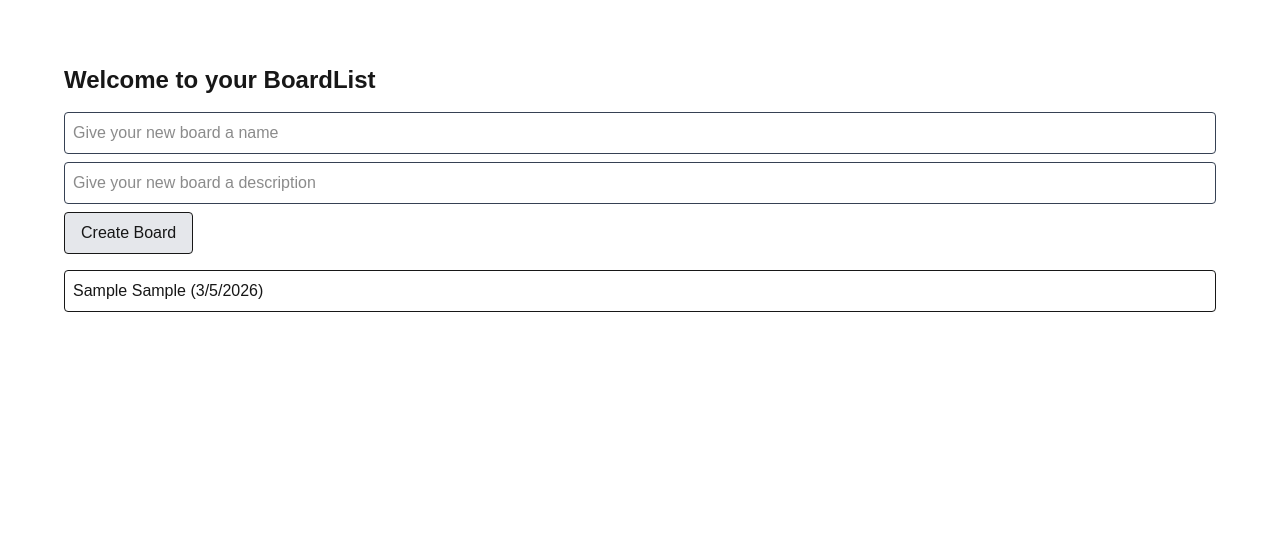
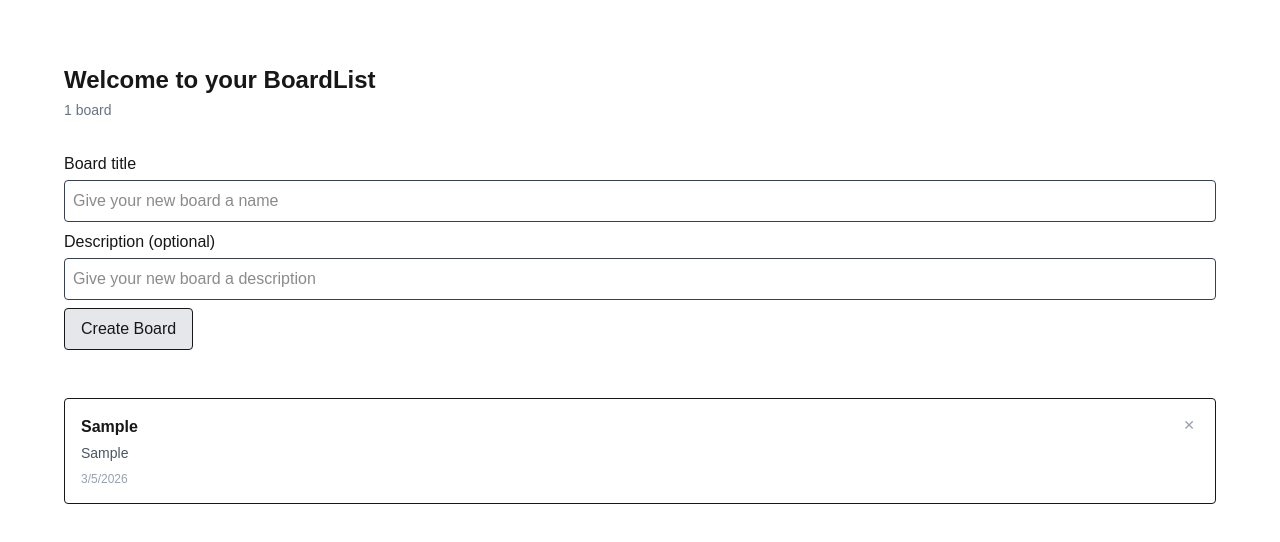
Before and after one commit to subjectiverealityy/talenvo-week-1, a Next.js app: page / in a window 1280 px wide. Both pictures are taken after typing "Sample", "Sample" into the empty fields and a click on the button "Create Board". Shown: the top 542 px of the page. Built offline with nearby package versions, Linux system fonts and the light colour scheme.

Commit message:
feat(BoardList): add routing, callback and delete functionality

```diff
--- a/src/app/page.tsx
+++ b/src/app/page.tsx
@@ -1,61 +1,155 @@
 "use client";
 
-import { useState } from "react";
+import { useState, useCallback, memo } from "react";
+import { useRouter } from "next/navigation";
 import { useWorkspaceContext } from "./store/workspaceStore";
-import BoardInputField from "@/components/BoardInputField";
+import type { Board } from "./store/workspaceStore";
+import BoardInputField from "../components/BoardInputField";
+
+type BoardCardProps = {
+  board: Board;
+  onOpen: (id: string) => void;
+  onDelete: (id: string) => void;
+};
+
+const BoardCard = memo(function BoardCard({
+  board,
+  onOpen,
+  onDelete,
+}: BoardCardProps) {
+  function handleDelete(e: React.MouseEvent) {
+    e.stopPropagation();
+    onDelete(board.id);
+  }
+
+  return (
+    <li>
+      <article
+        onClick={() => onOpen(board.id)}
+        tabIndex={0}
+        role="button"
+        aria-label={`Open board: ${board.title}`}
+        onKeyDown={(e) => {
+          if (e.key === "Enter" || e.key === " ") {
+            e.preventDefault();
+            onOpen(board.id);
+          }
+        }}
+        className="border p-4 mb-2 rounded cursor-pointer hover:bg-gray-50"
+      >
+        <div className="flex items-start justify-between gap-2">
+          <h2 className="font-semibold">{board.title}</h2>
+          <button
+            onClick={handleDelete}
+            aria-label={`Delete board: ${board.title}`}
+            className="text-gray-400 hover:text-red-500 text-sm px-1"
+          >
+            ✕
+          </button>
+        </div>
+        {board.description && (
+          <p className="text-sm text-gray-600 mt-1">{board.description}</p>
+        )}
+        <time
+          className="text-xs text-gray-400 mt-2 block"
+          dateTime={board.dateCreated.toISOString()}
+        >
+          {board.dateCreated.toLocaleDateString()}
+        </time>
+      </article>
+    </li>
+  );
+});
 
 export default function EntryRoute() {
-  const { boardsById, boardIds, createBoard } = useWorkspaceContext();
+  const router = useRouter();
+  const { boardsById, boardIds, createBoard, deleteBoard } =
+    useWorkspaceContext();
+
   const [newTitle, setNewTitle] = useState("");
   const [newDescription, setNewDescription] = useState("");
+  const [titleError, setTitleError] = useState("");
 
-  function handleCreateBoard() {
-    newTitle.trim();
-    newDescription.trim();
-    if (newTitle.trim() === "") {
-      alert("Oops! You can't create a board without a title.");
+  const handleCreateBoard = useCallback(() => {
+    if (!newTitle.trim()) {
+      setTitleError("Oops! You can't create a board without a title.");
       return;
     }
     createBoard(newTitle, newDescription);
-    // Reset input fields to empty strings
     setNewTitle("");
     setNewDescription("");
-  }
+    setTitleError("");
+  }, [newTitle, newDescription, createBoard]);
+
+  const handleOpenBoard = useCallback(
+    (id: string) => {
+      router.push(`/boards/${id}`);
+    },
+    [router]
+  );
+
+  const handleDeleteBoard = useCallback(
+    (id: string) => {
+      deleteBoard(id);
+    },
+    [deleteBoard]
+  );
 
   return (
-    <div className="p-16">
-      <h1 className="text-2xl font-bold mb-4">Welcome to your BoardList</h1>
+    <main className="p-16">
+      <header className="mb-8">
+        <h1 className="text-2xl font-bold mb-1">Welcome to your BoardList</h1>
+        <p className="text-sm text-gray-500">
+          {boardIds.length === 0
+            ? "No boards yet — create one below."
+            : `${boardIds.length} board${boardIds.length !== 1 ? "s" : ""}`}
+        </p>
+      </header>
 
+      <section aria-label="Create a new board" className="mb-8">
         <BoardInputField
+          id="board-title"
+          label="Board title"
           value={newTitle}
-        onChange={setNewTitle}
+          onChange={(v) => {
+            setNewTitle(v);
+            if (titleError) setTitleError("");
+          }}
           placeholder="Give your new board a name"
+          error={titleError}
         />
-
         <BoardInputField
+          id="board-description"
+          label="Description (optional)"
           value={newDescription}
           onChange={setNewDescription}
           placeholder="Give your new board a description"
         />
-
         <button
           className="bg-gray-200 border px-4 py-2 rounded mb-4"
           onClick={handleCreateBoard}
+          aria-label="Create new board"
         >
           Create Board
         </button>
+      </section>
 
-      <ul>
-        {boardIds.map(id => {
+      <section aria-label="Board list">
+        <ul role="list">
+          {boardIds.map((id) => {
             const board = boardsById[id];
             if (!board) return null;
             return (
-            <li key={id} className="border p-2 mb-2 rounded">
-              {board.title} {board.description} ({board.dateCreated.toLocaleDateString()})
-            </li>
+              <BoardCard
+                key={id}
+                board={board}
+                onOpen={handleOpenBoard}
+                onDelete={handleDeleteBoard}
+              />
             );
           })}
         </ul>
-    </div>
+      </section>
+    </main>
   );
 }
--- a/src/components/BoardInputField.tsx
+++ b/src/components/BoardInputField.tsx
@@ -1,17 +1,44 @@
 type BoardInputProps = {
+  id: string;
+  label: string;
   value: string;
   onChange: (newValue: string) => void;
   placeholder?: string;
+  error?: string;
 };
 
-export default function BoardInputField({ value, onChange, placeholder }: BoardInputProps) {
+export default function BoardInputField({
+  id,
+  label,
+  value,
+  onChange,
+  placeholder,
+  error,
+}: BoardInputProps) {
+  const errorId = error ? `${id}-error` : undefined;
+
   return (
-    <input
-      type="text"
-      value={value}
-      onChange={e => onChange(e.target.value)}
-      placeholder={placeholder}
-      className="block w-full border border-gray-700 p-2 rounded mb-2"
-    />
+    <div>
+      <div className="flex items-center gap-2 mb-1">
+        <label htmlFor={id}>
+          {label}
+        </label>
+        {error && (
+          <span id={errorId} role="alert" className="text-red-500 text-xs">
+            {error}
+          </span>
+        )}
+      </div>
+      <input
+        id={id}
+        type="text"
+        value={value}
+        onChange={(e) => onChange(e.target.value)}
+        placeholder={placeholder}
+        aria-describedby={errorId}
+        aria-invalid={!!error}
+        className="block w-full border p-2 rounded mb-2 border-gray-700"
+      />
+    </div>
   );
 }
```
Lines whose indentation alone changed are shown as unchanged.
